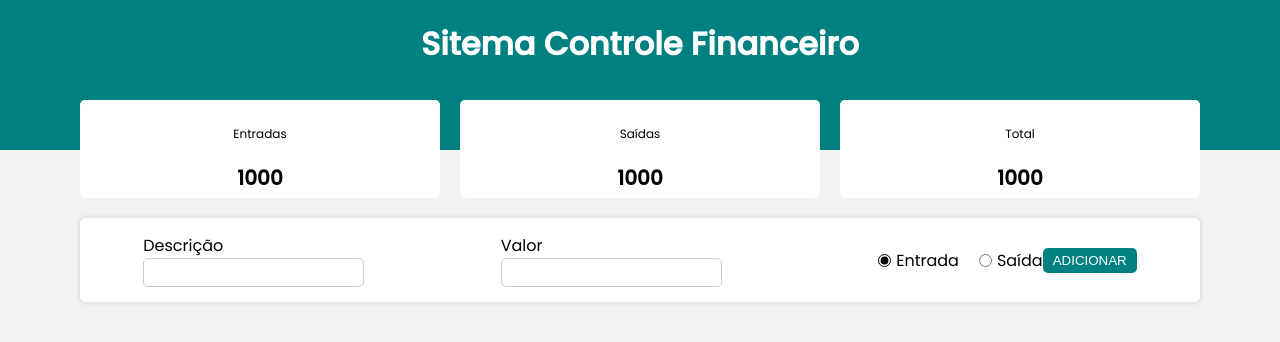
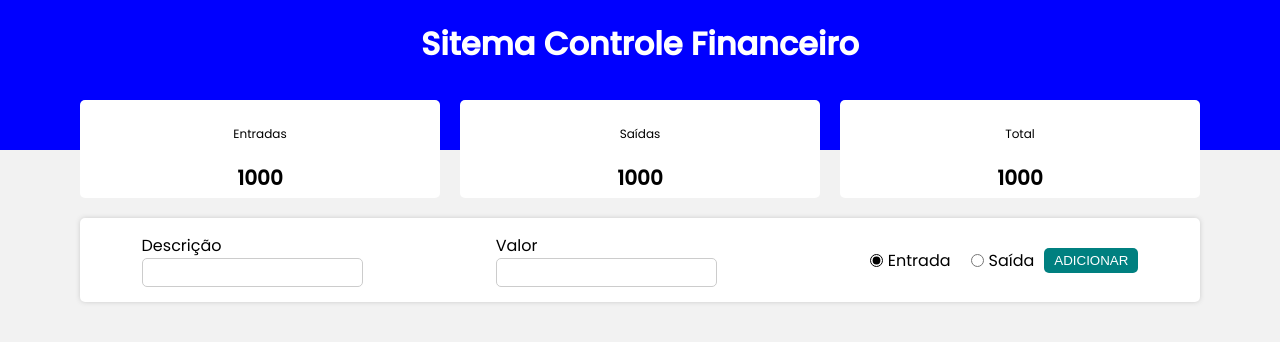
Before and after one commit to AlanFaraj83/Projeto-Controle-de-financas, a React (Create React App) app in the folder financas/: page / in a window 1280 px wide. Shown: the top 342 px of the page. Built offline with nearby package versions, Linux system fonts and the light colour scheme.

Commit message:
:lipstick: feat: Atualizando a pasta Form styles.js

```diff
--- a/financas/src/components/Form/styles.js
+++ b/financas/src/components/Form/styles.js
@@ -46,10 +46,17 @@ export const RadioGroup = styled.div`
 `;
 
 export const Button = styled.button`
+    margin-left:10px;
     padding: 5px 10px;
     border: none;
     border-radius: 5px;
     cursor: pointer;
     color: white;
     background-color: teal;
+
+   &:hover {
+        background-color: blue;
+   }
+
+
 `;
--- a/financas/src/components/Header/styles.js
+++ b/financas/src/components/Header/styles.js
@@ -3,7 +3,7 @@ import styled from "styled-components";
 export const Container = styled.div`
     height: 150px;
     text-align: center;
-    background:teal;
+    background:blue;
 
 `;
 
```
